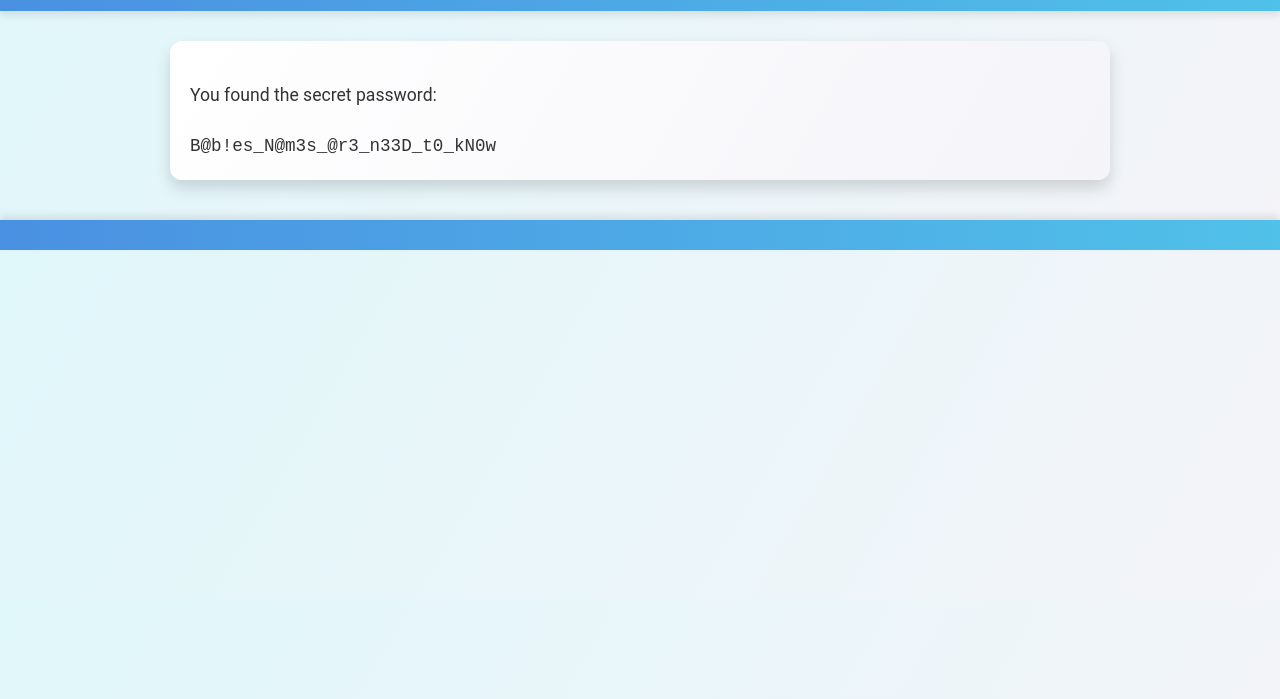
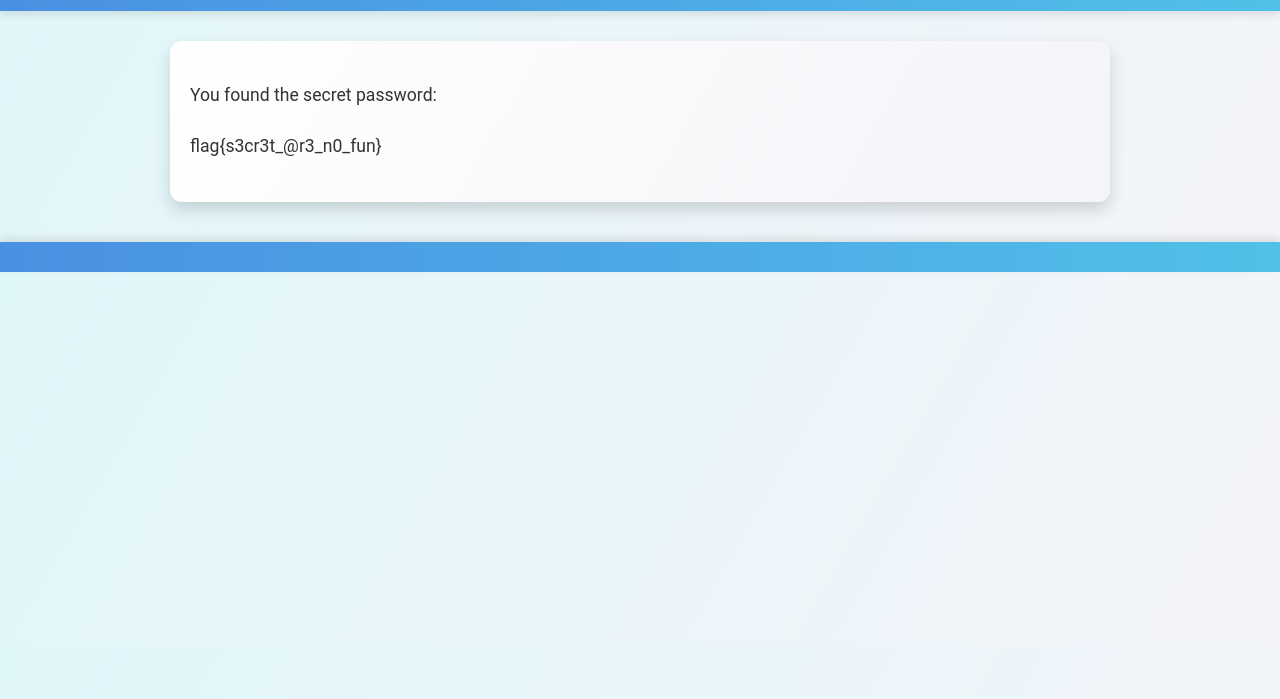
Before and after one commit to danielH625/base_site, a plain HTML site: page password/index.html in a window 1280 px wide. Shown: the part 101-800 px from the top of the page. Drawn offline with Linux system fonts and the light colour scheme; files that its build step writes are made by us from their sources.

Commit message:
Update index.html

```diff
--- a/password/index.html
+++ b/password/index.html
@@ -12,7 +12,7 @@
     </header>
     <main>
         <p>You found the secret password:</p>
-        <code>B@b!es_N@m3s_@r3_n33D_t0_kN0w</code>
+        <p>flag{s3cr3t_@r3_n0_fun}</p>
     </main>
     <footer>
 
```
